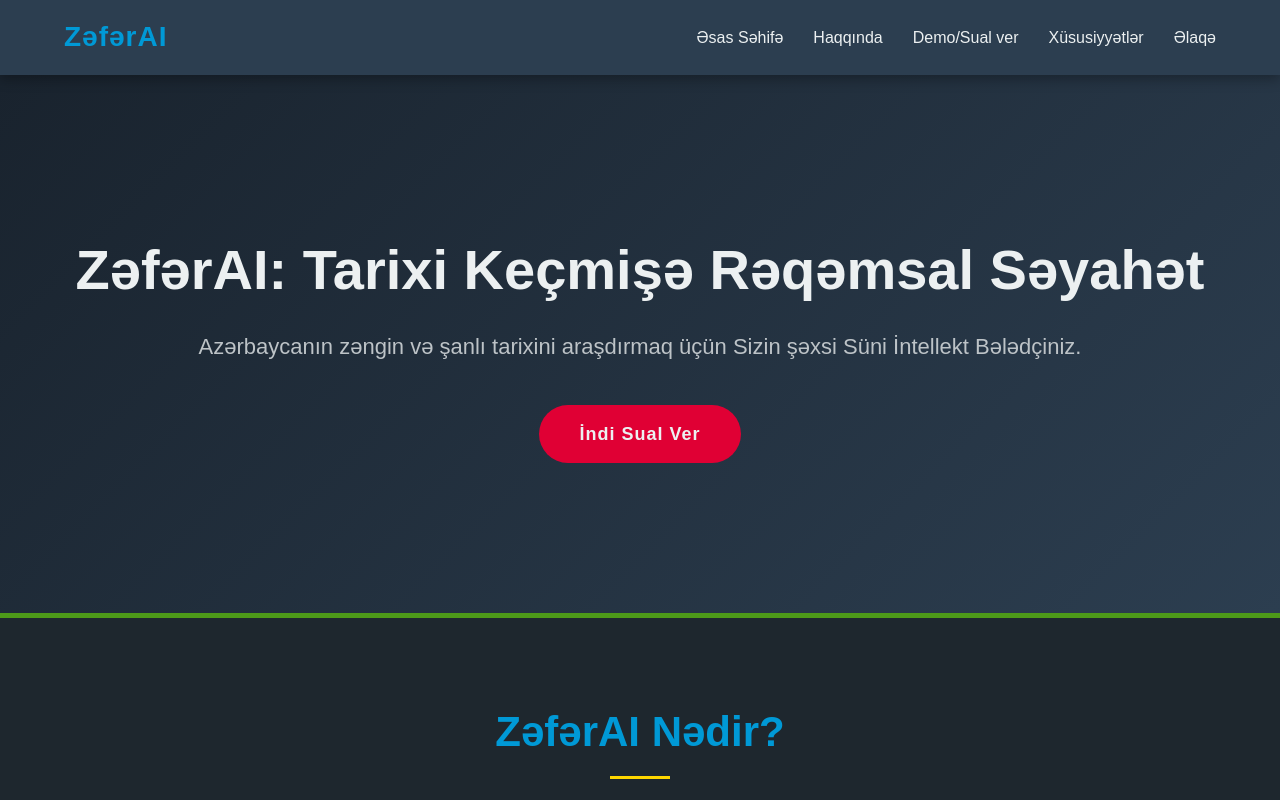
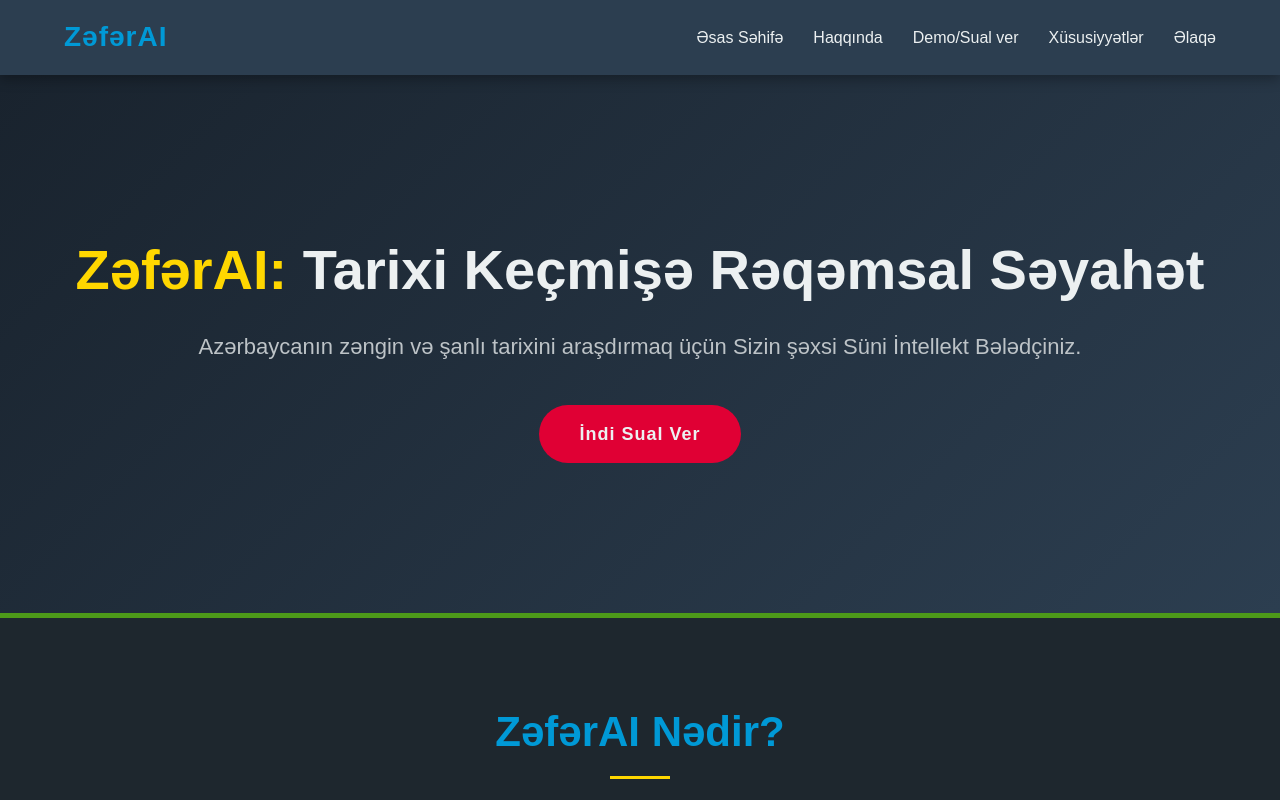
Before and after one commit to khadijova/Z-f-rAI, a plain HTML site: page index.html in a window 1280 px wide. Shown: the top 800 px of the page. Drawn offline with Linux system fonts and the light colour scheme; a script that the page names is missing.

Commit message:
Update index.html

```diff
--- a/index.html
+++ b/index.html
@@ -22,7 +22,7 @@
     </header>
 
     <section id="home" class="hero">
-        <h1>ZəfərAI: Tarixi Keçmişə Rəqəmsal Səyahət</h1>
+        <h1><span style="color: var(--accent);">ZəfərAI:</span> Tarixi Keçmişə Rəqəmsal Səyahət</h1>
         <p>Azərbaycanın zəngin və şanlı tarixini araşdırmaq üçün Sizin şəxsi Süni İntellekt Bələdçiniz.</p>
         <a href="#demo" class="cta-button">İndi Sual Ver</a>
     </section>
```
